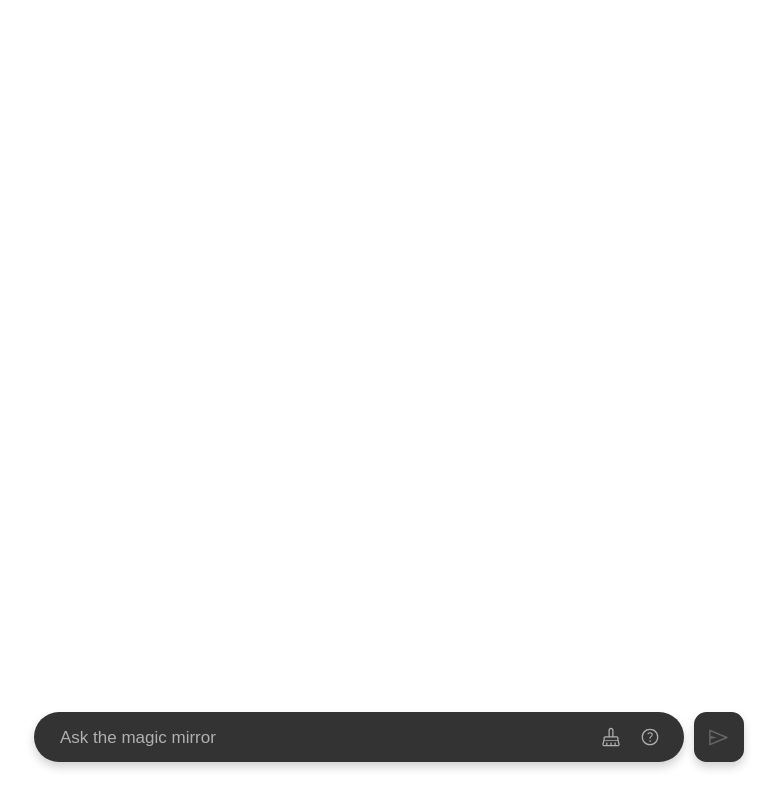
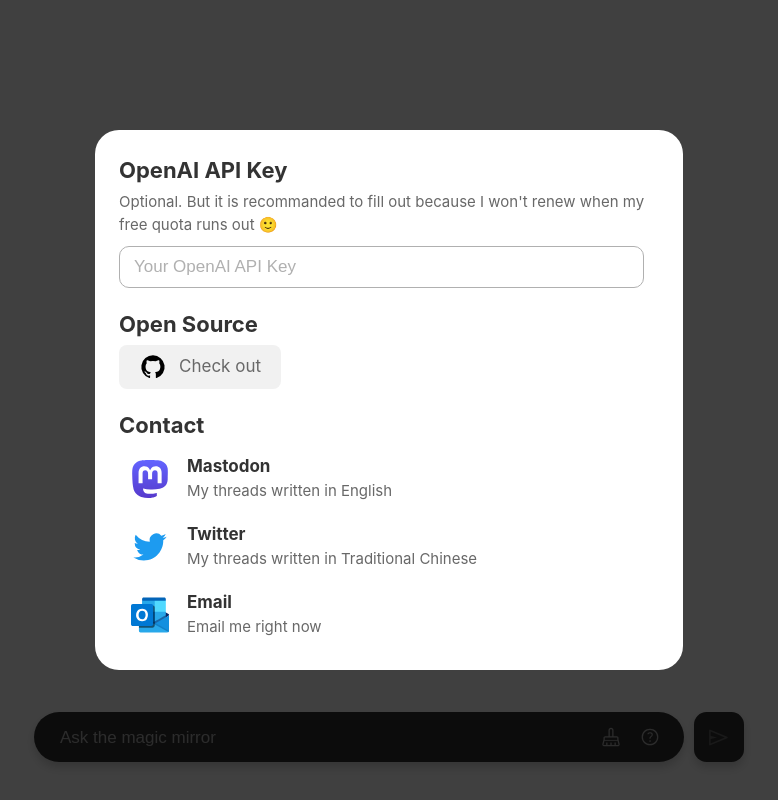
Before and after one commit to yenche123/visualized-gpt, a Vue app: page / in a window 1280 px wide. Both pictures are taken after a click on the element 900 px from the left and 737 px from the top of the page. Shown: the whole page, without its empty margins (251-1029 px from the left). Built offline with nearby package versions, Linux system fonts and the light colour scheme; no server answers.

Commit message:
feat: help style

```diff
--- a/src/components/action-bar/tools/useActionBar.ts
+++ b/src/components/action-bar/tools/useActionBar.ts
@@ -4,6 +4,7 @@ import vgFetch from "~/requests/vg-fetch"
 import type { OpenAiResult, VgResponse } from "~/types"
 import API from "~/requests/API"
 import promptManager from "./prompt-manager"
+import cui from "~/components/custom-ui"
 
 interface ActionBarCtx {
   srcDoc: Ref<string>
@@ -43,7 +44,7 @@ export function useActionBar() {
   }
 
   const onTapHelp = () => {
-    window.open("https://github.com/yenche123/visualized-gpt", "_blank")
+    cui.showHelpModal()
   }
 
   onMounted(() => {
--- a/src/components/custom-ui/help-modal/help-modal.vue
+++ b/src/components/custom-ui/help-modal/help-modal.vue
@@ -19,12 +19,14 @@ const { t } = useI18n()
     :class="{ 'hm-container_show': show }"
   >
 
+    <div class="hm-bg" @click="onTapMask"></div>
+
     <div class="hm-box">
 
-      <!-- OpenAI Key -->
+      <!-- OpenAI API Key -->
       <div class="hm-part">
         <div class="hm-hd">
-          <span>OpenAI Key</span>
+          <span>OpenAI API Key</span>
         </div>
         <div class="hm-desc">
           <span>{{ t('help.openai_key_desc') }}</span>
@@ -51,7 +53,9 @@ const { t } = useI18n()
 
 
       <!-- Contact Me -->
-      <div class="hm-part">
+      <div class="hm-part"
+        style="padding-block-end: 0;"
+      >
         <div class="hm-hd">
           <span>{{ t('help.contact_me') }}</span>
         </div>
@@ -97,7 +101,7 @@ const { t } = useI18n()
         <!-- Email -->
         <a class="hmp-contact"
           target="_blank"
-          href="https://twitter.com/tsuijohn"
+          href="mailto:tsuiyenche@outlook.com"
         >
           <svg-icon name="outlook"
             :coverFillStroke="false"
@@ -122,5 +126,152 @@ const { t } = useI18n()
 </template>
 <style scoped>
 
+.hm-container {
+  width: 100%;
+  height: 100%;
+  position: fixed;
+  top: 0;
+  left: 0;
+  z-index: 6000;
+  opacity: 0;
+  display: flex;
+  align-items: center;
+  justify-content: center;
+  transition: v-bind("duration + 'ms'");
+}
+
+.hm-container_show {
+  opacity: 1;
+}
+
+.hm-bg {
+  position: absolute;
+  top: 0;
+  left: 0;
+  width: 100%;
+  height: 100%;
+  background-color: var(--popup-bg);
+}
+
+.hm-box {
+  width: 92%;
+  max-width: 550px;
+  border-radius: 24px;
+  background-color: var(--bg-color);
+  max-height: 80vh;
+  padding: 24px 14px 20px 24px;
+  overflow: scroll;
+  position: relative;
+}
+
+.hm-part {
+  padding-block-end: 20px;
+  width: 100%;
+  position: relative;
+  display: flex;
+  flex-direction: column;
+  align-items: flex-start;
+}
+
+.hm-hd {
+  margin-block-end: 4px;
+  font-size: var(--head-font);
+  color: var(--card-bg);
+  font-weight: 700;
+  user-select: none;
+}
+
+.hm-desc {
+  color: var(--whatever-color);
+  font-size: var(--mini-font);
+  line-height: 1.5;
+  margin-block-end: 10px;
+  width: 100%;
+  user-select: none;
+}
+
+.hm-input {
+  padding: 10px 14px;
+  border-radius: 10px;
+  border: 1px solid var(--normal-placeholder);
+  color: var(--card-bg);
+  font-size: var(--normal-font);
+  width: 90%;
+}
+
+.hm-input::placeholder {
+  color: var(--normal-placeholder);
+}
+
+.hm-btn {
+  background-color: var(--btn-bg);
+  padding: 8px 20px;
+  border-radius: 8px;
+  display: flex;
+  align-items: center;
+  user-select: none;
+  transition: .15s;
+}
+
+.hm-opensource-icon {
+  width: 28px;
+  height: 28px;
+  margin-inline-end: 12px;
+}
+
+.hm-btn-text {
+  font-size: var(--normal-font);
+  color: var(--whatever-color);
+}
+
+.hmp-contact {
+  display: flex;
+  padding: 8px 12px;
+  border-radius: 8px;
+  max-width: 100%;
+  margin-block-end: 4px;
+  position: relative;
+  transition: .15s;
+  min-width: 90%;
+}
+
+.hmp-contact-icon {
+  width: 38px;
+  height: 38px;
+  margin-block-start: 6px;
+  margin-inline-end: 18px;
+}
+
+.hmp-contact-info {
+  flex: 1;
+  position: relative;
+  min-height: 38px;
+  display: flex;
+  flex-direction: column;
+  justify-content: center;
+}
+
+.hmp-contact-hd {
+  font-size: var(--normal-font);
+  font-weight: 700;
+  color: var(--card-bg);
+}
+
+.hmp-contact-bd {
+  font-size: var(--mini-font);
+  color: var(--whatever-color);
+}
+
+@media(hover: hover) {
+  .hm-btn:hover {
+    background-color: var(--btn-hover-bg);
+  }
+
+  .hmp-contact:hover {
+    background-color: var(--normal-color);
+  }
+
+}
+
 
 </style>
--- a/src/components/custom-ui/help-modal/index.ts
+++ b/src/components/custom-ui/help-modal/index.ts
@@ -28,6 +28,7 @@ export function showHelpModal() {
 }
 
 function onTapMask() {
+  console.log("111111 onTapMask........")
   _close()
   _resolve && _resolve(true)
 }
@@ -41,7 +42,7 @@ async function _open() {
 }
 
 async function _close() {
-  if(show.value) return
+  if(!show.value) return
   show.value = false
   await util.waitMilli(duration)
   enable.value = false
--- a/src/locales/messages/en.json
+++ b/src/locales/messages/en.json
@@ -13,8 +13,8 @@
     "loading_tip": "It will take some time......"
   },
   "help": {
-    "openai_key_desc": "Optional. But it is recommanded to fill out because it can give you a magic mirror only for you. We promise never to collect your openai key.",
-    "openai_key_ph": "Your OpenAI Key",
+    "openai_key_desc": "Optional. But it is recommanded to fill out because I won't renew when my free quota runs out 🙂",
+    "openai_key_ph": "Your OpenAI API Key",
     "open_source": "Open Source",
     "check_it_out": "Check out",
     "contact_me": "Contact",
--- a/src/locales/messages/zh-cn.json
+++ b/src/locales/messages/zh-cn.json
@@ -13,8 +13,8 @@
     "loading_tip": "这需要一点时间......"
   },
   "help": {
-    "openai_key_desc": "可选，但强烈建议填写，以获取专属于你的魔镜。你可以放心填写，我们承诺绝不收集你的 openai key。",
-    "openai_key_ph": "你的 OpenAI Key",
+    "openai_key_desc": "可选，但强烈建议填写，因为我的免费额度用尽后，我是不会续费的🙂",
+    "openai_key_ph": "你的 OpenAI API Key",
     "open_source": "开源代码",
     "check_it_out": "去查看",
     "contact_me": "联系我",
--- a/src/locales/messages/zh-tw.json
+++ b/src/locales/messages/zh-tw.json
@@ -13,8 +13,8 @@
     "loading_tip": "這需要一點時間......"
   },
   "help": {
-    "openai_key_desc": "可選，但强烈建議填寫，以獲取專屬於你魔鏡。你可以放心填寫，我們承諾絕不收集你的 openai key。",
-    "openai_key_ph": "你的 OpenAI Key",
+    "openai_key_desc": "可選，但强烈建議填寫，因為我的免費額度用盡後，我是不會續費的🙂",
+    "openai_key_ph": "你的 OpenAI API Key",
     "open_source": "開放原始碼",
     "check_it_out": "去查看",
     "contact_me": "聯繫我",
--- a/src/styles/style.css
+++ b/src/styles/style.css
@@ -14,9 +14,13 @@
   --card-bg: #333;
   --normal-color: #f9f9f9;
   --normal-placeholder: #b0b0b0;
+  --btn-bg: #f1f1f1;
+  --btn-hover-bg: #e9e9e9;
   --disable-color: #666;
   --whatever-color: #686868;
+  --popup-bg: rgba(0, 0, 0, .75);
 
+  --head-font: 22px;
   --normal-font: 17px;
   --mini-font: 15px;
 }
```
